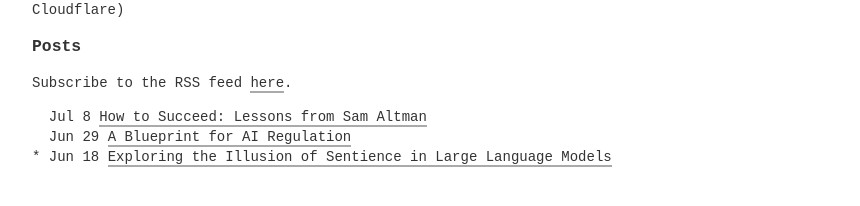
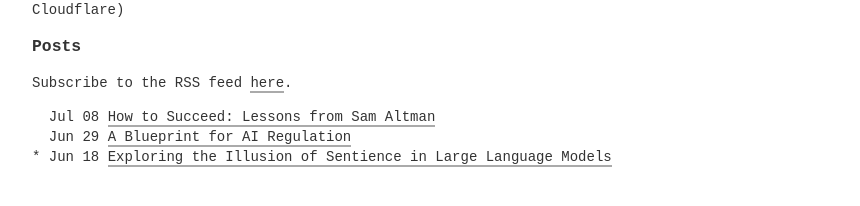
Before and after one commit to notallm/notallm.github.io, a Jekyll site: the page built from index.md, in a window 1280 px wide. Shown: the part 563-769 px from the top of the page, without its empty margins (208-1068 px from the left). Built offline with Jekyll 4.4.1, drawn with Linux system fonts in a browser that asks for light colours.

```diff
--- a/index.md
+++ b/index.md
@@ -32,7 +32,7 @@
 Subscribe to the RSS feed [here](/feed.xml).
 
 {% assign posts = site.posts %}
-{%- assign date_format = "%b %-d" -%}
+{%- assign date_format = "%b %d" -%}
 
 {%- for post in posts -%}
 
```
